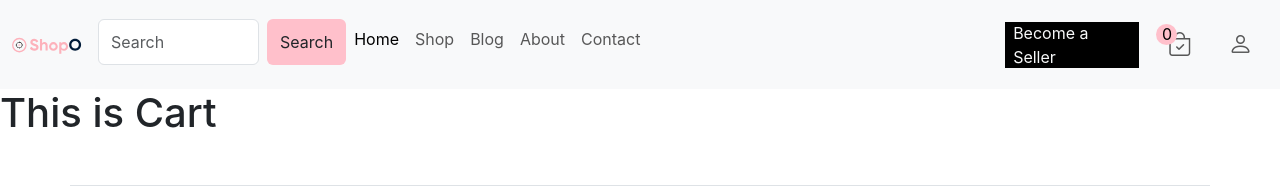
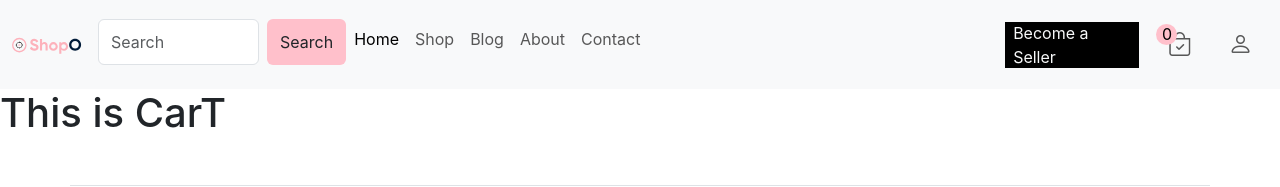
Before and after one commit to Mudasir472/Shop-OP, a React (Create React App) app: page /cart in a window 1280 px wide. Shown: the top 187 px of the page. Built offline with nearby package versions, Linux system fonts and the light colour scheme.

Commit message:
testing the features

```diff
--- a/src/views/cart.jsx
+++ b/src/views/cart.jsx
@@ -1,7 +1,7 @@
 const Cart=()=>{
     return(
         <>
-            <h1>This is Cart</h1>
+            <h1>This is CarT</h1>
         </>
     )
 }
```
